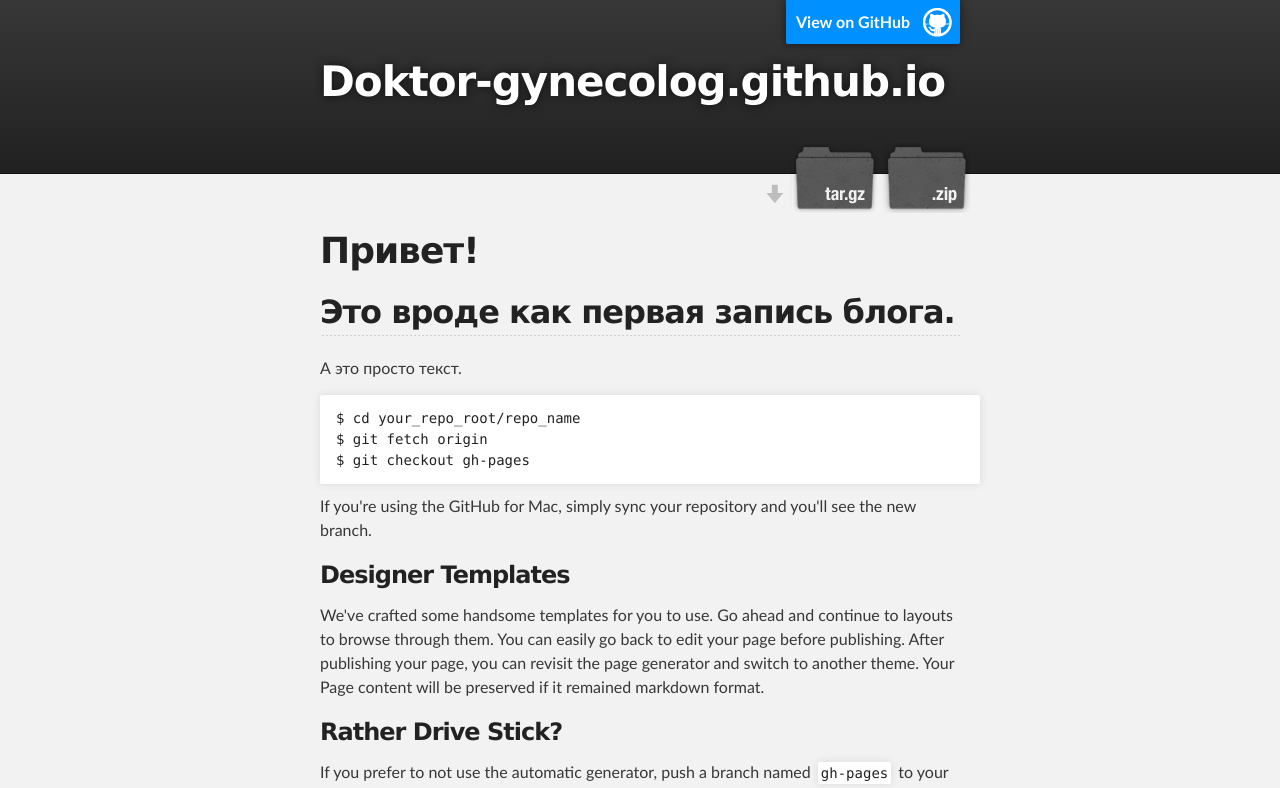
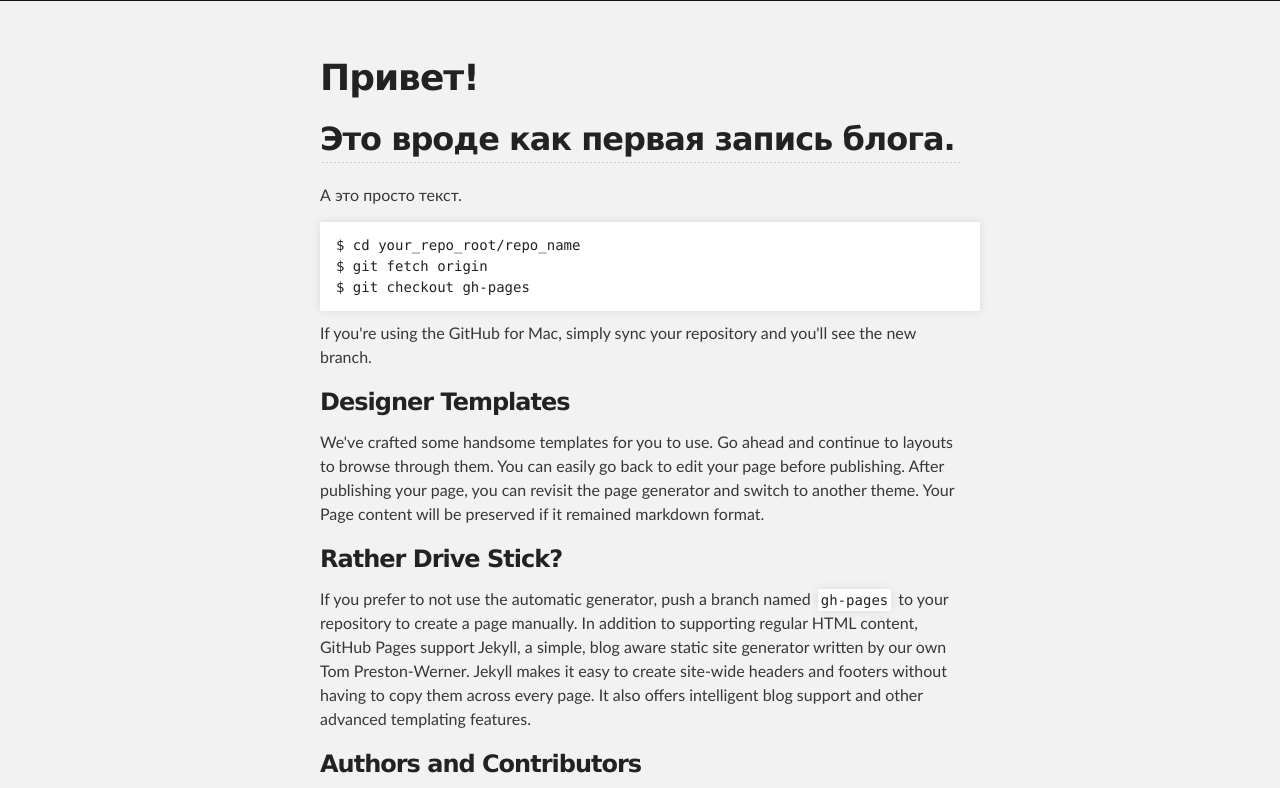
Before and after one commit to med-help/doktor-gynecolog.github.io, a plain HTML site: page index.html in a window 1280 px wide. Shown: the top 788 px of the page. Drawn offline with Linux system fonts and the light colour scheme.

Commit message:
Update index.html

```diff
--- a/index.html
+++ b/index.html
@@ -3,32 +3,15 @@
 
   <head>
     <meta charset='utf-8' />
-    <meta http-equiv="X-UA-Compatible" content="chrome=1" />
-    <meta name="description" content="Doktor-gynecolog.github.io : " />
+    <meta name="description" content="Это такой текст" />
 
     <link rel="stylesheet" type="text/css" media="screen" href="stylesheets/stylesheet.css">
 
-    <title>Doktor-gynecolog.github.io</title>
+    <title>Центр гинекологии</title>
   </head>
 
   <body>
 
-    <!-- HEADER -->
-    <div id="header_wrap" class="outer">
-        <header class="inner">
-          <a id="forkme_banner" href="https://github.com/med-help/doktor-gynecolog.github.io">View on GitHub</a>
-
-          <h1 id="project_title">Doktor-gynecolog.github.io</h1>
-          <h2 id="project_tagline"></h2>
-
-            <section id="downloads">
-              <a class="zip_download_link" href="https://github.com/med-help/doktor-gynecolog.github.io/zipball/master">Download this project as a .zip file</a>
-              <a class="tar_download_link" href="https://github.com/med-help/doktor-gynecolog.github.io/tarball/master">Download this project as a tar.gz file</a>
-            </section>
-        </header>
-    </div>
-
-    <!-- MAIN CONTENT -->
     <div id="main_content_wrap" class="outer">
       <section id="main_content" class="inner">
         <h1>
```
